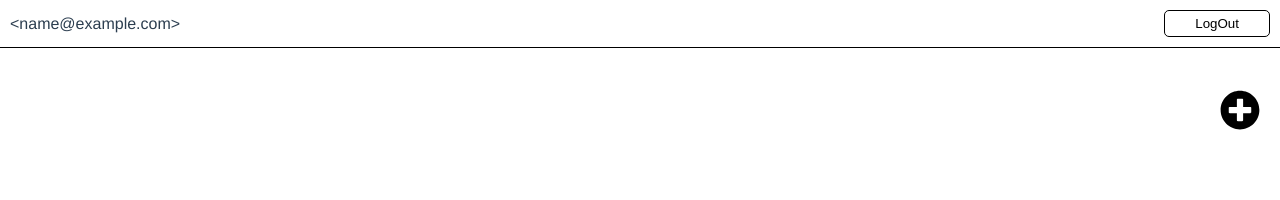
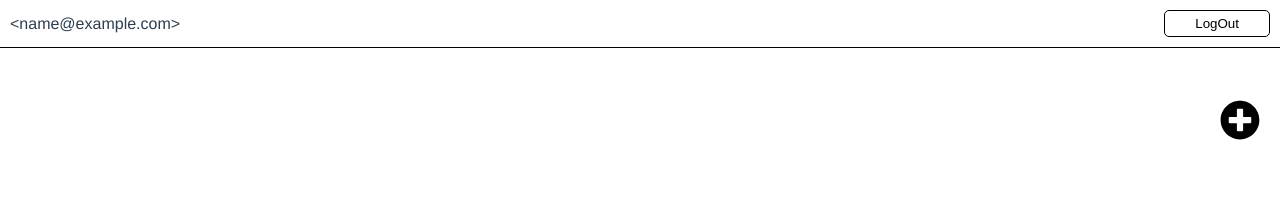
Before and after one commit to mygithubaccount3/task-manager-vue, a Vue app: page /login in a window 1280 px wide. Both pictures are taken after typing "name@example.com" into the empty fields and a click on the button "submit". Shown: the top 200 px of the page. Built offline with nearby package versions, Linux system fonts and the light colour scheme; what vue-uuid would draw is missing.

Commit message:
organize components

```diff
--- a/src/components/AlertModal.vue
+++ b/src/components/AlertModal.vue
@@ -57,17 +57,8 @@ export default {
 .modal-default-button {
   align-self: flex-end;
   float: right;
-  width: 50px;
+  width: 60px;
 }
-
-/*
- * The following styles are auto-applied to elements with
- * transition="modal" when their visibility is toggled
- * by Vue.js.
- *
- * You can easily play with the modal transition by editing
- * these styles.
- */
 
 .modal-enter {
   opacity: 0;
--- a/src/components/Drawer.vue
+++ b/src/components/Drawer.vue
@@ -1,5 +1,10 @@
 <template>
-  <div class="drawer">
+  <div class="drawerWrapper">
+    <button class="btnOpenDrawer" @click="openDrawer">
+      <font-awesome-icon icon="plus-circle" size="3x" />
+    </button>
+    <div class="drawer" v-if="showDrawer">
+      <div class="drawer__overlay" @click="closeDrawer"></div>
       <form @submit.prevent="submitForm" class="drawer__taskForm">
         <label class="drawer__fieldLabel">
           Title:
@@ -18,10 +23,15 @@
       </form>
       <font-awesome-icon icon="times" size="2x" @click="closeDrawer" class="drawer__closeIcon" />
     </div>
+  </div>
 </template>
 <script>
 export default {
   props: {
+    showDrawer: {
+      type: Boolean,
+      default: false
+    },
     id: {
       type: String,
       default: ''
@@ -37,7 +47,15 @@ export default {
   },
   methods: {
     submitForm () {
-      this.$emit('submitForm', { id: this.id, title: this.$refs.title.value, text: this.$refs.text.value })
+      this.$emit('submitForm', {
+        id: this.id,
+        title: this.$refs.title.value,
+        text: this.$refs.text.value
+      })
+    },
+
+    openDrawer () {
+      this.$emit('openDrawer')
     },
 
     closeDrawer () {
@@ -64,16 +82,31 @@ $default-spacing: 30px;
   top: 0;
   left: -$drawer-width;
   bottom: 0;
+  box-shadow: rgba(0, 0, 0, 0.3) 2px 0 4px;
+  left: 0;
+
+  &__overlay {
+    display: block;
+    position: fixed;
+    top: 0;
+    left: 0;
+    bottom: 0;
+    width: 100%;
+    z-index: 500;
+    background: rgba(0, 0, 0, 0.2);
+  }
 
   &__taskForm {
+    background-color: white;
     display: flex;
     flex-direction: column;
     justify-content: space-around;
     margin: 0;
-    padding: 30px 9px;
+    padding: 30px 12px;
     position: absolute;
     top: 0;
     bottom: 0;
+    z-index: 1000;
   }
 
   &__fieldLabel {
@@ -106,4 +139,17 @@ $default-spacing: 30px;
     left: calc(50% - 11px);
   }
 }
+
+.btnOpenDrawer {
+  transition: all $speed ease-in-out;
+  position: absolute;
+  right: 20px;
+  border: none;
+  display: block;
+  background: inherit;
+  bottom: 10px;
+  padding: 0;
+  margin: 0;
+  outline: none;
+}
 </style>
--- a/src/components/RemovalModal.vue
+++ b/src/components/RemovalModal.vue
@@ -69,17 +69,8 @@ export default {
 .modal-default-button {
   align-self: flex-end;
   float: right;
-  width: 50px;
+  width: 60px;
 }
-
-/*
- * The following styles are auto-applied to elements with
- * transition="modal" when their visibility is toggled
- * by Vue.js.
- *
- * You can easily play with the modal transition by editing
- * these styles.
- */
 
 .modal-enter {
   opacity: 0;
--- a/src/views/Home.vue
+++ b/src/views/Home.vue
@@ -1,13 +1,11 @@
 <template>
-  <div class="contentWrapper" ref="contentWrapper">
+  <div class="contentWrapper">
     <AlertModal v-if="showAlertModal" @closeAlertModal="closeAlertModal">{{this.alert}}</AlertModal>
-    <div class="contentWrapper__overlay" id="overlay" @click="closeDrawer"></div>
-    <button class="contentWrapper__btnOpenDrawer" @click="openDrawer">
-      <font-awesome-icon icon="plus-circle" size="3x" />
-    </button>
     <Drawer
       @submitForm="submitForm"
+      @openDrawer="openDrawer"
       @closeDrawer="closeDrawer"
+      :showDrawer="showDrawer"
       :id="id"
       :title="titleInput"
       :text="descriptionInput"
@@ -39,7 +37,7 @@ export default {
       titleInput: '',
       creating: true,
       id: '',
-      isDrawerOpened: false,
+      showDrawer: false,
       showAlertModal: false,
       alert: ''
     }
@@ -53,7 +51,7 @@ export default {
         this.showAlertModal = true
       }
     } else {
-      this.alert = 'Your browser does not support localStorage. Program will not work'
+      this.alert = 'Your browser does not support localStorage. The app will not work'
       this.showAlertModal = true
     }
 
@@ -69,7 +67,7 @@ export default {
   },
   methods: {
     openDrawer () {
-      this.$refs.contentWrapper.classList.add('drawer-open')
+      this.showDrawer = true
     },
 
     openEditingDrawer ({ id, title, text }) {
@@ -81,7 +79,7 @@ export default {
     },
 
     closeDrawer () {
-      this.$refs.contentWrapper.classList.remove('drawer-open')
+      this.showDrawer = false
       this.id = ''
       this.titleInput = ''
       this.descriptionInput = ''
@@ -95,11 +93,11 @@ export default {
         const elIndex = this.cards.findIndex((el, i, arr) => el.id === card.id)
         this.cards.splice(elIndex, 1, card)
       }
-      this.saveCard('localStorage', this.cards)
+      this.saveCards('localStorage', this.cards)
       this.closeDrawer()
     },
 
-    saveCard (destination, cards) {
+    saveCards (destination, cards) {
       switch (destination) {
         case 'localStorage':
           if (localStorage) {
@@ -114,6 +112,9 @@ export default {
             this.showAlertModal = true
           }
           break
+        default:
+          this.alert = 'Error occured: cards are not saved'
+          this.showAlertModal = true
       }
     },
 
@@ -133,13 +134,16 @@ export default {
             this.showAlertModal = true
             return '[]'
           }
+        default:
+          this.alert = 'Error getting cards'
+          this.showAlertModal = true
       }
     },
 
     removeCard (id) {
       const index = this.cards.findIndex(el => el.id === id)
       this.cards.splice(index, 1)
-      this.saveCard('localStorage', this.cards)
+      this.saveCards('localStorage', this.cards)
     },
 
     closeAlertModal () {
@@ -150,61 +154,8 @@ export default {
 </script>
 
 <style lang="scss" scoped>
-$drawer-width: 200px;
-$content-blur: 2px;
-$content-opacity: 0.2;
-$speed: 0.1s;
-$default-spacing: 30px;
-
 .contentWrapper {
   min-height: 150px;
   position: relative;
-
-  &__overlay {
-    display: none;
-    position: fixed;
-    top: 0;
-    left: 0;
-    bottom: 0;
-    width: 100%;
-    z-index: 500;
-    background: rgba(0, 0, 0, 0.2);
-  }
-
-  &__btnOpenDrawer {
-    transition: all $speed ease-in-out;
-    position: absolute;
-    right: 20px;
-    border: none;
-    display: block;
-    background: inherit;
-    bottom: 20px;
-    padding: 0;
-    margin: 0;
-    outline: none;
-  }
-}
-
-.drawer-open {
-  .drawer {
-    box-shadow: rgba(0, 0, 0, 0.3) 2px 0 4px;
-    left: 0;
-  }
-}
-
-.drawer-open .contentWrapper__overlay {
-  display: block;
-}
-
-.drawer-open .drawer .contentWrapper__btnOpenDrawer {
-  right: 20px;
-  background: #fff;
-  color: #000;
-  &:before {
-    content: "\f00d";
-  }
-  &:after {
-    content: "Close";
-  }
 }
 </style>
```
Lines whose indentation alone changed are shown as unchanged.
